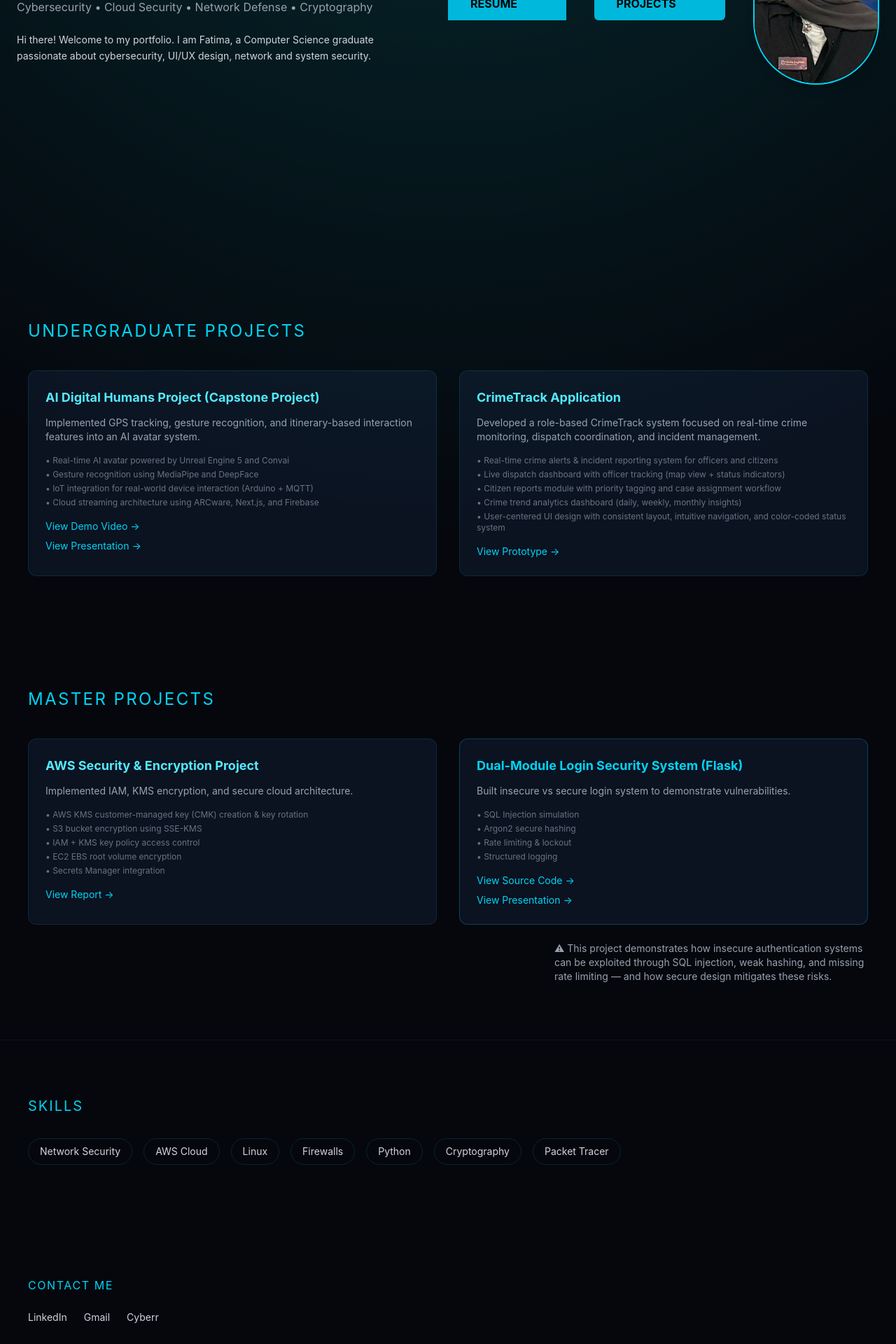
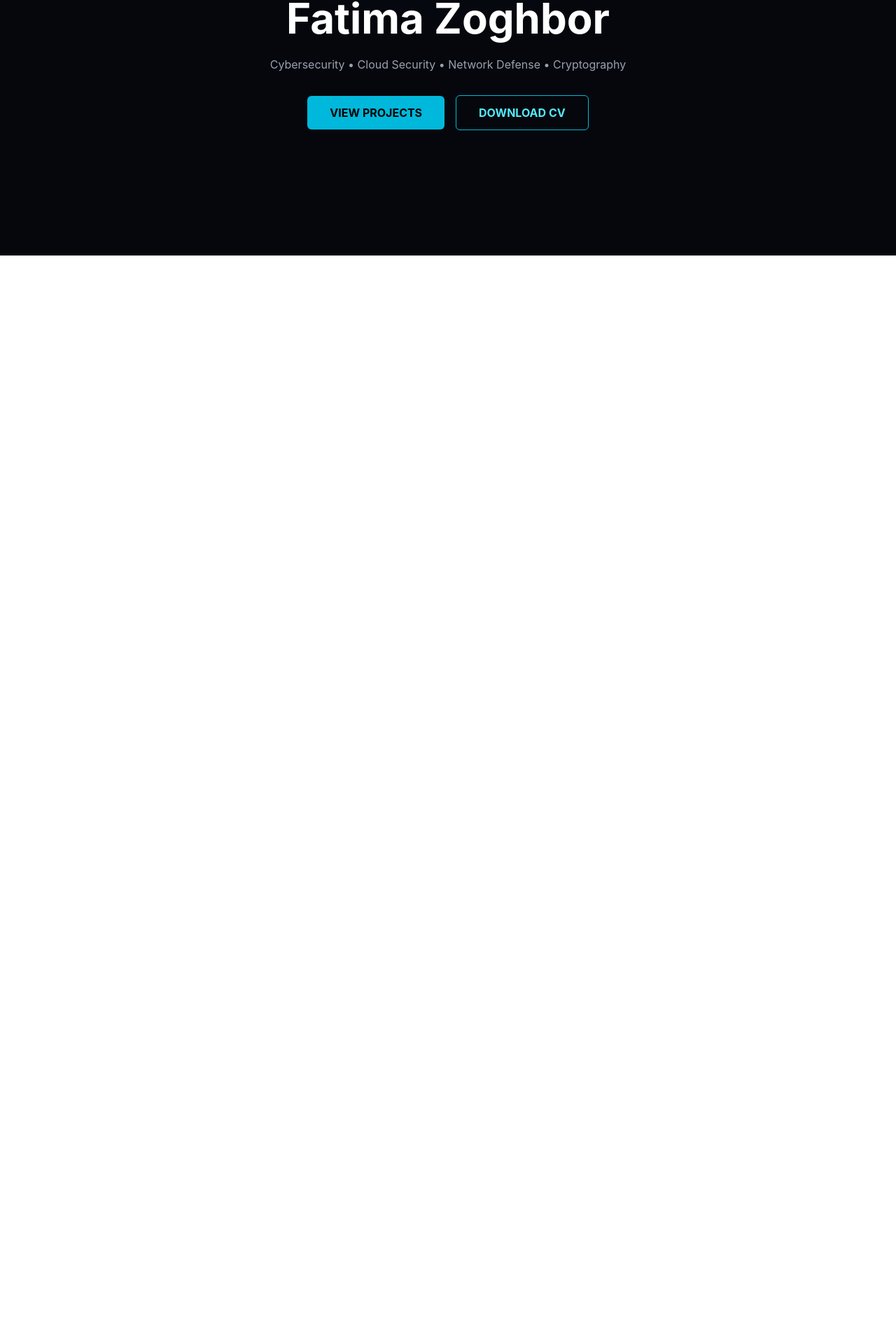
Before and after one commit to fatmazoghbor/portfoliosite, a React app: page / in a window 1280 px wide. Shown: the part 500-2420 px from the top of the page at 70% size. After the commit the page ends 865 px from the top, so only its background shows below. Built offline with nearby package versions, Linux system fonts and the light colour scheme; the HTML template or start-up script is replaced by a standard one.

Commit message:
Update App.jsx

```diff
--- a/src/App.jsx
+++ b/src/App.jsx
@@ -1,295 +1,62 @@
 export default function App() {
   return (
-    <div className="min-h-screen bg-[#05070d] text-white font-sans relative">
+    <div className="min-h-screen bg-[#05070d] text-white font-sans relative overflow-x-hidden">
 
       {/* Background glow */}
       <div className="absolute inset-0 bg-[radial-gradient(circle_at_top,rgba(0,255,255,0.15),transparent_50%)] pointer-events-none"></div>
 
-      {/* NAVBAR */}
-      <nav className="flex justify-between items-center px-10 py-6 border-b border-cyan-900/30 backdrop-blur relative z-10">
-        <h1 className="text-cyan-400 font-bold text-xl tracking-widest">
-          CYBER PORTFOLIO
-        </h1>
+     <nav className="px-4 sm:px-10 py-4 border-b border-cyan-900/30 backdrop-blur relative z-10">
 
-        <div className="flex gap-8 text-sm text-gray-300">
+  {/* Top row: Logo */}
+
+
+  {/* Bottom row: Links */}
+  <div className="mt-3 flex flex-wrap justify-center sm:justify-end gap-4 sm:gap-8 text-xs sm:text-sm text-gray-300">
     <a className="hover:text-cyan-400 transition" href="#projects">Projects</a>
     <a className="hover:text-cyan-400 transition" href="#skills">Skills</a>
     <a className="hover:text-cyan-400 transition" href="#contact">Contact</a>
   </div>
+
 </nav>
 
       {/* HERO */}
-<section className="relative flex flex-col md:flex-row items-center justify-center text-center md:text-left h-screen px-6 gap-10 z-10">
+      <section className="relative flex flex-col items-center justify-center text-center min-h-[100vh] px-4 sm:px-6 py-10">
 
-  {/* TEXT */}
-  <div className="max-w-xl">
-    <p className="text-cyan-400 tracking-[0.3em] text-sm">
+        {/* Profile Image */}
+        <img
+          src="/Pfp.jpeg"
+          alt="Profile"
+          className="w-28 h-28 sm:w-36 sm:h-36 rounded-full object-cover border-2 border-cyan-400 shadow-lg mb-6"
+        />
+
+   <p className="text-cyan-400 tracking-[0.2em] text-xs sm:text-sm mt-6 sm:mt-10">
   Portfolio
 </p>
 
-    <h1 className="text-5xl md:text-6xl font-bold mt-6 leading-tight">
+        <h1 className="text-3xl sm:text-5xl md:text-6xl font-bold mt-4 leading-tight">
           Fatima Zoghbor
         </h1>
 
-    <p className="text-gray-400 mt-4">
+        <p className="text-gray-400 mt-4 max-w-xs sm:max-w-xl text-sm sm:text-base">
           Cybersecurity • Cloud Security • Network Defense • Cryptography
         </p>
 
-    {/* NEW INTRO TEXT */}
-    <p className="text-gray-300 mt-6 text-sm leading-relaxed">
-      Hi there! Welcome to my portfolio. I am Fatima, a Computer Science graduate passionate about cybersecurity,
-      UI/UX design, network and system security.
-    </p>
+        {/* Buttons */}
+        <div className="flex flex-col sm:flex-row gap-4 mt-8 w-full sm:w-auto items-center">
 
+          <a
+            href="#projects"
+            className="w-full sm:w-auto px-8 py-3 bg-cyan-500 text-black font-bold rounded-md hover:shadow-[0_0_20px_cyan] transition text-center"
+          >
+            VIEW PROJECTS
+          </a>
 
-  </div>
           <a
             href="/Resume.pdf"
             download
-    className="mt-8 inline-block px-8 py-3 bg-cyan-500 text-black font-bold hover:bg-cyan-400 hover:text-black transition"
+            className="w-full sm:w-auto px-8 py-3 border border-cyan-500 text-cyan-300 font-bold rounded-md hover:bg-cyan-500 hover:text-black transition text-center"
           >
-    DOWNLOAD RESUME
-  </a>
-    <a
-      href="#projects"
-      className="mt-8 inline-block px-8 py-3 bg-cyan-500 text-black font-bold rounded-md hover:shadow-[0_0_20px_cyan] transition"
-    >
-      VIEW LATEST PROJECTS
-    </a>
-
-
-  {/* IMAGE */}
-  <div className="flex justify-center">
-    <img
-      src="/Pfp.jpeg"
-      alt="Fatima"
-      className="w-50 h-50 md:w-72 md:h-72 rounded-full object-cover border-2 border-cyan-400 shadow-lg"
-    />
-  </div>
-
-</section>
-      {/* PROJECTS */}
-      <section id="projects" className="px-10 py-20">
-
-        <h2 className="text-cyan-400 text-2xl tracking-widest mb-10">
-          UNDERGRADUATE PROJECTS
-        </h2>
-
-        <div className="grid md:grid-cols-2 gap-8">
-
- {/*AI Digital Humans*/}
-          <a
-            href="https://drive.google.com/file/d/1bpXCHMbVvzzSmw3ZGCoIhXRI6VWE8m5Y/view?usp=sharing"
-            target="_blank"
-            rel="noopener noreferrer"
-            className="block border border-cyan-900/40 p-6 rounded-xl bg-[#0b1220] hover:shadow-[0_0_25px_rgba(0,255,255,0.2)] transition"
-          >
-            <h3 className="text-cyan-300 font-bold text-lg">
-              AI Digital Humans Project (Capstone Project)
-            </h3>
-
-<p className="text-gray-400 mt-3 text-sm">
-  Implemented GPS tracking, gesture recognition, and itinerary-based interaction features into an AI avatar system.
-</p>
-
-<ul className="text-gray-500 text-xs mt-4 space-y-1">
-  <li>• Real-time AI avatar powered by Unreal Engine 5 and Convai</li>
-  <li>• Gesture recognition using MediaPipe and DeepFace</li>
-  <li>• IoT integration for real-world device interaction (Arduino + MQTT)</li>
-  <li>• Cloud streaming architecture using ARCware, Next.js, and Firebase</li>
-</ul>
-
-            <p className="text-cyan-400 mt-4 text-sm">
-              View Demo Video →
-            </p>
-            <p className="text-cyan-400 mt-2 text-sm">
-  <a
-    href="https://drive.google.com/file/d/1pC8slrgSIt-V6THxeGMpTiDvyVAqWxWj/view?usp=sharing"
-    target="_blank"
-    rel="noopener noreferrer"
-  >
-    View Presentation →
-  </a>
-</p>
-          </a>
-
-<a
-            href="https://www.figma.com/proto/AyUcs71ho5QvJdAfa00hjW/CrimeTrack_App?node-id=7038-218&p=f&t=osjZRvRmaAb4YFnZ-1&scaling=min-zoom&content-scaling=fixed&page-id=7020%3A3430&starting-point-node-id=7020%3A3572"
-            target="_blank"
-            rel="noopener noreferrer"
-            className="block border border-cyan-900/40 p-6 rounded-xl bg-[#0b1220] hover:shadow-[0_0_25px_rgba(0,255,255,0.2)] transition"
-          >
-            <h3 className="text-cyan-300 font-bold text-lg">
-              CrimeTrack Application
-            </h3>
-
-     <p className="text-gray-400 mt-3 text-sm">
-  Developed a role-based CrimeTrack system focused on real-time crime monitoring, dispatch coordination, and incident management.
-</p>
-
-<ul className="text-gray-500 text-xs mt-4 space-y-1">
-  <li>• Real-time crime alerts & incident reporting system for officers and citizens</li>
-  <li>• Live dispatch dashboard with officer tracking (map view + status indicators)</li>
-  <li>• Citizen reports module with priority tagging and case assignment workflow</li>
-  <li>• Crime trend analytics dashboard (daily, weekly, monthly insights)</li>
-  <li>• User-centered UI design with consistent layout, intuitive navigation, and color-coded status system</li>
-</ul>
-
-            <p className="text-cyan-400 mt-4 text-sm">
-              View Prototype →
-            </p>
-          </a>
-
-        </div>
-      </section>
-
-      {/* MASTER PROJECTS */}
-      <section className="px-10 py-20">
-
-        <h2 className="text-cyan-400 text-2xl tracking-widest mb-10">
-          MASTER PROJECTS
-        </h2>
-
-        <div className="grid md:grid-cols-2 gap-8">
-
-          {/* AWS Project */}
-          <a
-            href="https://docs.google.com/document/d/1ybIIa_A26dmegAbAYDg0iERMbxSv1l3asoJOUatRPzU/edit?usp=sharing"
-            target="_blank"
-            rel="noopener noreferrer"
-            className="block border border-cyan-900/40 p-6 rounded-xl bg-[#0b1220] hover:shadow-[0_0_25px_rgba(0,255,255,0.2)] transition"
-          >
-            <h3 className="text-cyan-300 font-bold text-lg">
-              AWS Security & Encryption Project
-            </h3>
-
-            <p className="text-gray-400 mt-3 text-sm">
-              Implemented IAM, KMS encryption, and secure cloud architecture.
-            </p>
-
-            <ul className="text-gray-500 text-xs mt-4 space-y-1">
-              <li>• AWS KMS customer-managed key (CMK) creation & key rotation</li>
-              <li>• S3 bucket encryption using SSE-KMS</li>
-              <li>• IAM + KMS key policy access control</li>
-              <li>• EC2 EBS root volume encryption</li>
-              <li>• Secrets Manager integration</li>
-            </ul>
-
-            <p className="text-cyan-400 mt-4 text-sm">
-              View Report →
-            </p>
-          </a>
-
-          {/* Dual Login Project */}
-          <a
-            href="https://github.com/fatmazoghbor/DualLoginModules.git"
-            target="_blank"
-            rel="noopener noreferrer"
-            className="block border border-cyan-500/30 p-6 rounded-xl bg-[#0b1220] hover:shadow-[0_0_25px_rgba(255,0,0,0.15)] transition"
-          >
-            <h3 className="text-cyan-400 font-bold text-lg">
-              Dual-Module Login Security System (Flask)
-            </h3>
-
-            <p className="text-gray-400 mt-3 text-sm">
-              Built insecure vs secure login system to demonstrate vulnerabilities.
-            </p>
-
-            <ul className="text-gray-500 text-xs mt-4 space-y-1">
-              <li>• SQL Injection simulation</li>
-              <li>• Argon2 secure hashing</li>
-              <li>• Rate limiting & lockout</li>
-              <li>• Structured logging</li>
-            </ul>
-
-            <p className="text-cyan-400 mt-4 text-sm">
-              View Source Code →
-            </p>
-
-
-<p className="text-cyan-400 mt-2 text-sm">
-  <a
-    href="https://drive.google.com/file/d/1KS8G1lcG94gAHdu7kpxOILyJygE-kPLr/view?usp=sharing"
-    target="_blank"
-    rel="noopener noreferrer"
-  >
-    View Presentation →
-  </a>
-</p>
-          </a>
-
-        </div>
-
-        {/* WARNING NOTE RIGHT ALIGNED */}
-        <div className="flex justify-end mt-6">
-          <div className="text-gray-400 text-sm max-w-md text-left">
-            <p>
-              ⚠ This project demonstrates how insecure authentication systems can be exploited through SQL injection,
-              weak hashing, and missing rate limiting — and how secure design mitigates these risks.
-            </p>
-          </div>
-        </div>
-
-      </section>
-
-      {/* SKILLS */}
-      <section id="skills" className="px-10 py-20 border-t border-cyan-900/20">
-
-        <h2 className="text-cyan-400 text-xl tracking-widest mb-8">
-          SKILLS
-        </h2>
-
-        <div className="flex flex-wrap gap-4 text-sm">
-          {[
-            "Network Security",
-            "AWS Cloud",
-            "Linux",
-            "Firewalls",
-            "Python",
-            "Cryptography",
-            "Packet Tracer"
-          ].map((skill) => (
-            <span
-              key={skill}
-              className="px-4 py-2 border border-cyan-900/40 rounded-full text-gray-300 hover:text-cyan-400 hover:border-cyan-400 transition"
-            >
-              {skill}
-            </span>
-          ))}
-        </div>
-      </section>
-
-      {/* CONTACT */}
-      <section id="contact" className="px-10 py-20">
-        <h2 className="text-cyan-400 tracking-widest mb-6">
-          CONTACT ME
-        </h2>
-
-        <div className="flex gap-6 text-sm">
-
-          <a
-            href="https://linkedin.com/in/fatimazoghbor"
-            target="_blank"
-            rel="noopener noreferrer"
-            className="text-gray-300 hover:text-cyan-400 hover:underline transition"
-          >
-            LinkedIn
-          </a>
-
-          <a
-            href="https://mail.google.com/mail/u/0/#inbox?compose=CllgCHrgDRrtBwlZCNSQRMRqMcdKlzXpqPKxCtzLWkPDtLPWQMVxKrFFrDNQNCVpQzMxBbSSjnB"
-            className="text-gray-300 hover:text-cyan-400 hover:underline transition"
-          >
-            Gmail
-          </a>
-
-          <a
-            href="https://cyberr.ai/u/380e4edd-e1b2-420e-a592-e4c8586d5b65"
-            target="_blank"
-            rel="noopener noreferrer"
-            className="text-gray-300 hover:text-cyan-400 hover:underline transition"
-          >
-            Cyberr
+            DOWNLOAD CV
           </a>
 
         </div>
```
Lines whose indentation alone changed are shown as unchanged.
